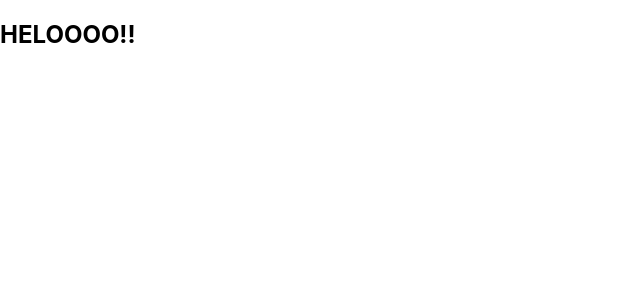
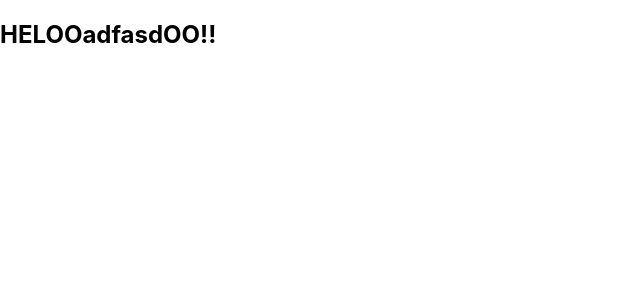
Before and after one commit to abhay-bhati/jenkins-test, a React (Create React App) app: page / in a window 1280 px wide. Shown: the top 300 px of the page, without its empty margins (0-640 px from the left). Built offline with nearby package versions, Linux system fonts and the light colour scheme.

Commit message:
asdfasdfasd

```diff
--- a/src/App.js
+++ b/src/App.js
@@ -2,7 +2,7 @@
 function App() {
   return (
     <div>
-      <h2>HELOOOO!!</h2>
+      <h2>HELOOadfasdOO!!</h2>
     </div>
   );
 }
```
